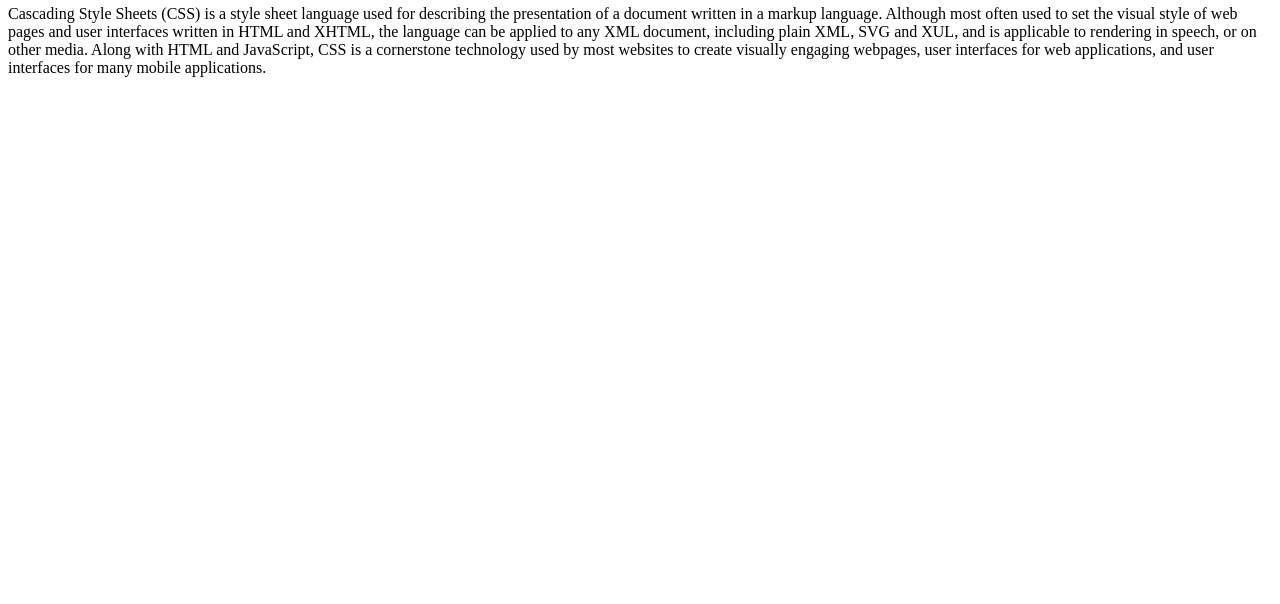
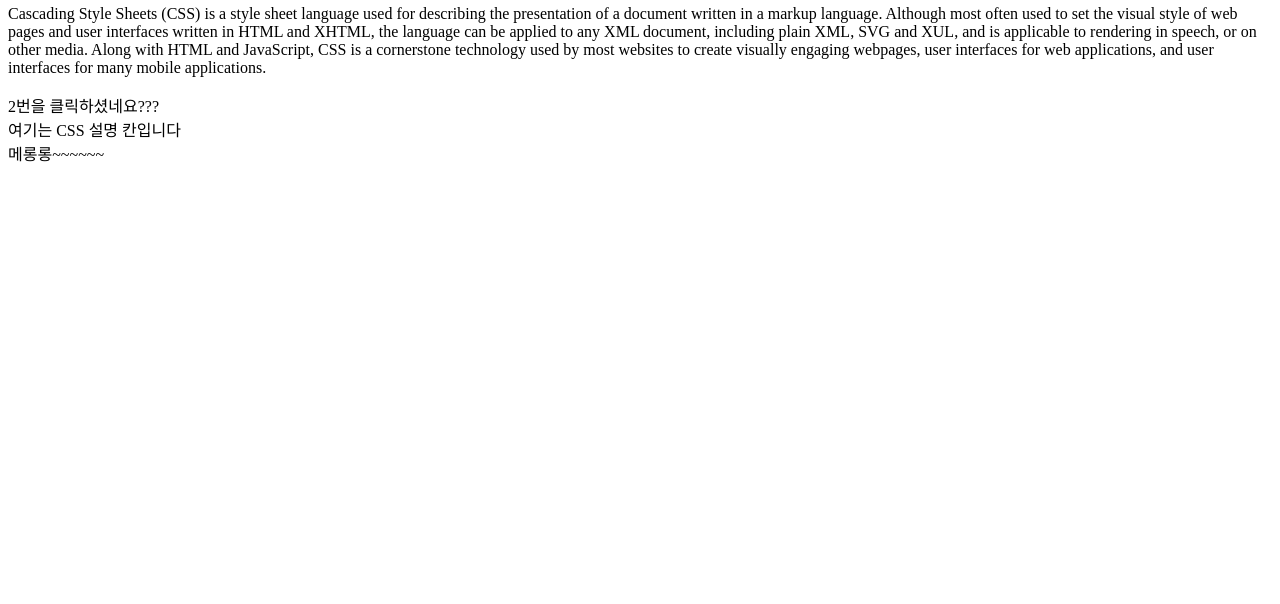
Before and after one commit to natsunohj/Web1, a plain HTML site: page 2.html in a window 1280 px wide. Shown: the part 196-800 px from the top of the page. Drawn offline with Linux system fonts and the light colour scheme.

Commit message:
Update 2.html

```diff
--- a/2.html
+++ b/2.html
@@ -16,5 +16,11 @@
     <p>
         Cascading Style Sheets (CSS) is a style sheet language used for describing the presentation of a document written in a markup language. Although most often used to set the visual style of web pages and user interfaces written in HTML and XHTML, the language can be applied to any XML document, including plain XML, SVG and XUL, and is applicable to rendering in speech, or on other media. Along with HTML and JavaScript, CSS is a cornerstone technology used by most websites to create visually engaging webpages, user interfaces for web applications, and user interfaces for many mobile applications.
     </p>
+    <p>
+        2번을 클릭하셨네요???<br>
+        여기는 CSS 설명 칸입니다<br>
+        메롱롱~~~~~~
+    </p>
+
 </body>
 </html>
```
